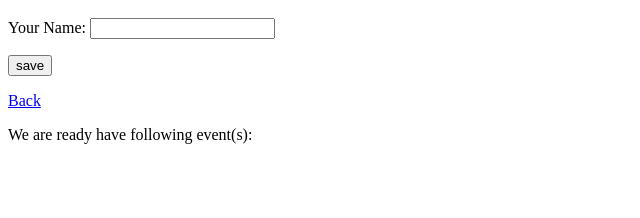
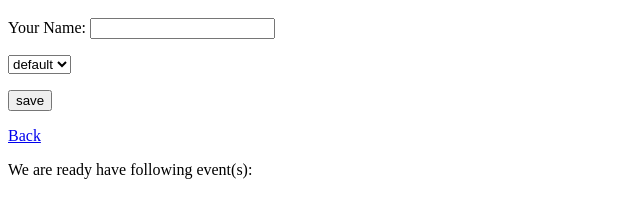
Before and after one commit to QMeier/project_1, a plain HTML site: page SignUp.html in a window 1280 px wide. Shown: the part 48-266 px from the top of the page, without its empty margins (0-640 px from the left). Drawn offline with Linux system fonts and the light colour scheme.

Commit message:
create a event option

```diff
--- a/SignUp.html
+++ b/SignUp.html
@@ -9,11 +9,10 @@
 			<h1>Sign your event</h1>
 			<section>
 				<p>Your Name: <input type="text" id="name"></p>
-
-
-
-
-				<p><input type="button" id="button" value="save" onclick="display();"></p>
+				<select id = "eventoption">
+					<option value="default">default</option>
+				</select>
+				<p><input type="button" id="button" value="save" onclick="displaySignUp();"></p>
 				<!--
 					<a><input type="button"> href="index.html">Back</a>
 				-->
```
